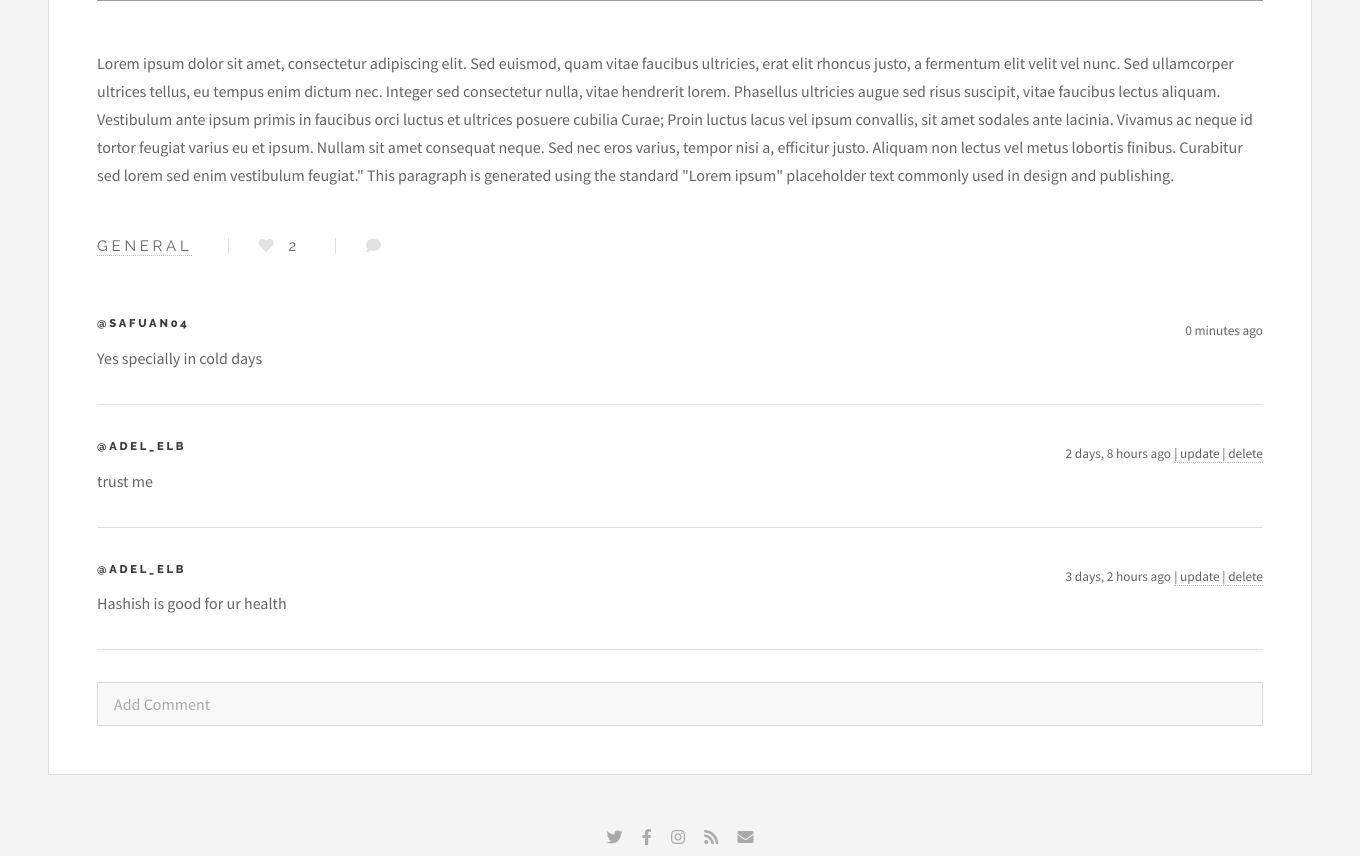
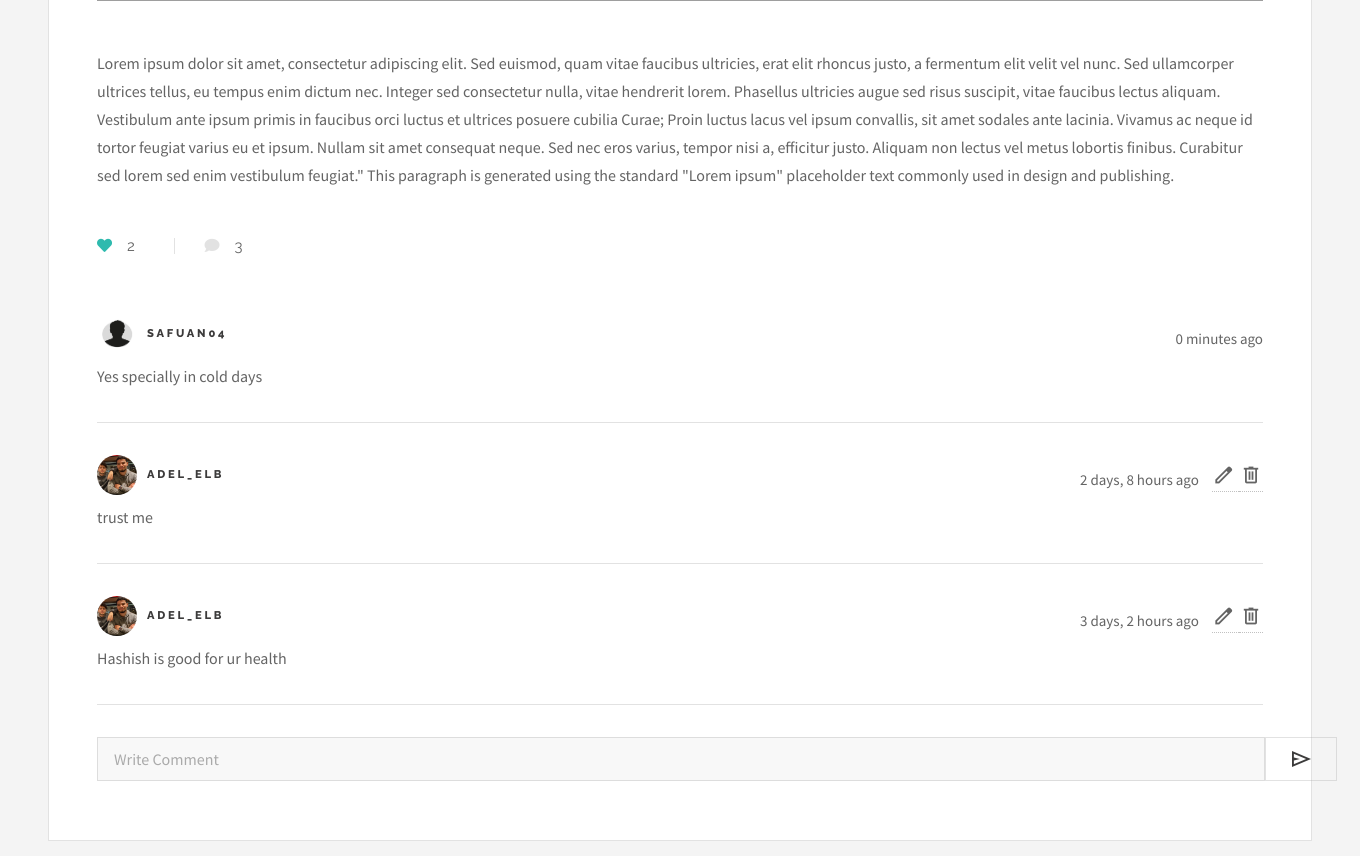
Before and after one commit to Elbadil/Tales_Of_Morocco, a Django app: page /blog/9/ in a window 1360 px wide. Shown: the part 1221-2077 px from the top of the page. Run offline with Django 4.2, Linux system fonts and the light colour scheme; a user stored in the database is signed in; data comes from the database, SQL or seed files in the repository; both versions use the stored data as it was after the commit; grey boxes are pictures that could not be loaded.

Commit message:
More Blog Post Styling

```diff
--- a/base/templates/blog.html
+++ b/base/templates/blog.html
@@ -1,46 +1,178 @@
-{% extends 'layout.html' %}
+<!DOCTYPE HTML>
 {% load static %}
-{% block content %}
-<input type="hidden" id="csrf-token" value="{{ csrf_token }}">
-<div class="blog-post">
-    <h3><a href="{% url 'profile' post.author.id %}">@{{ post.author.username }}</a></h3>
-    <small>{{ post.created | timesince }} ago</small>
+<html>
+<head>
+  <meta charset="utf-8" />
+  <meta name="viewport" content="width=device-width, initial-scale=1, user-scalable=no" />
+  <link rel="stylesheet" href="{% static 'styles/main.css' %}" />
+  <link rel="stylesheet" href="{% static 'styles/pics.css' %}" />
+  <link rel="stylesheet" href="https://cdnjs.cloudflare.com/ajax/libs/font-awesome/4.7.0/css/font-awesome.min.css">
+  <link rel="stylesheet" href="https://fonts.googleapis.com/css2?family=Material+Symbols+Outlined:opsz,wght,FILL,GRAD@20..48,100..700,0..1,-50..200" />
+  {% if title %}
+    <title>{{ title }} | Tales Of Morocco</title>
+  {% else %}
+    <title>Tales Of Morocco</title>
+  {% endif %}
+</head>
+  <body class="single is-preload">
+    <!-- Wrapper -->
+    <div id="wrapper">
+      <!-- Header & Menu -->
+      {% include 'header_menu.html' %}
+
+      <!-- Main -->
+      <div id="main">
+        {% if messages %}
+        {% for message in messages %}
+          <div class="alert {{ message.tags }}" role="alert">
+            {{ message }}
+          </div>
+        {% endfor %}
+        {% endif %}
+        <!-- Post -->
+        <input type="hidden" id="csrf-token" value="{{ csrf_token }}" />
+        <article class="post">
+          <header>
+            <div class="title">
+              <h2><a href="{% url 'blog' post.id %}">{{ post.title }}</a></h2>
+              <p><a href="{% url 'city-blogs' post.city.id %}">{{ post.city }}</a>
+                | {{ post.specific_location }}
+              </p>
               {% if request.user == post.author %}
-        <a href="{% url 'update-blog' post.id %}">update</a>
-        <a href="{% url 'delete-blog' post.id %}">delete</a>
+              <p class="update-delete">
+                <a href="{% url 'update-blog' post.id %}" class="no-underline">
+                  <span class="material-symbols-outlined">
+                  edit
+                  </span>
+                </a>
+                <a href="{% url 'delete-blog' post.id %}" class="no-underline">
+                  <span class="material-symbols-outlined">
+                  delete
+                  </span>
+                </a>
+              </p>
               {% endif %}
-    <h3>{{ post.title }}</h3>
-    <p>City: <a href="{% url 'city-blogs' post.city.id %}">{{ post.city }}</a></p>
-    <p>Location: {{ post.specific_location }}</p>
+            </div>
+            <div class="meta">
+              <time class="published" datetime="2015-11-01">{{ post.created | date }}</time>
+              <a href="{% url 'profile' post.author.id %}" class="author">
+                <span class="name">{{ post.author.username }}</span>
+                <img src="{{ post.author.avatar.url }}" alt=""/></a>
+            </div>
+          </header>
+          <!-- Post Picture -->
+          {% if post.picture %}
+          <span class="image featured"><img src="{{ post.picture.url }}" alt=""/></span>
+          {% else %}
+          <span class="image featured"><img src="{% static 'images/pic01.jpg' %}" alt=""/></span>
+          {% endif %}
           <p>{{ post.description }}</p>
-    <!-- like button -->
-    <i class="fa fa-heart {% if post.user_liked %}liked{% endif %}" data-post-id="{{ post.id }}"></i>
-    <b><span id="like-{{ post.id }}">{% if post.likes > 0 %}{{ post.likes }}{% endif %}</span>
-    <!-- comment button -->
-    <a class="comment-link" href="{% url 'blog' post.id %}"><i class="fa fa-comments-o"></i>
-    <span>   {% if post_comments.count > 0 %}{{ post_comments.count }}{% endif %}</span></b></a>
-    <hr>
-    <!-- Comment section -->
-    <h3>Comments</h3>
+          <footer>
+            <ul class="stats">
+              <!-- Like Icon -->
+              <li>
+                <i class="icon solid fa-heart {% if post.user_liked %}liked{% endif %}"
+                data-post-id="{{ post.id }}"></i><span id="like-{{ post.id }}">{{ post.likes }}</span>
+              </li>
+              <!-- Comment Icon -->
+              <li>
+                <a href="#" class="icon solid fa-comment">{{ post_comments.count }}</a>
+              </li>
+            </ul>
+          </footer>
+          <span>
+            <!-- Comments -->
             {% for comment in post_comments %}
-        <h4><a href="{% url 'profile' comment.user.id %}">@{{ comment.user.username }}</a></h4>
-        {% if comment.edited %}
-            <small>{{ comment.created | timesince }} ago - Edited</small>
-        {% else %}
-            <small>{{ comment.created | timesince }} ago</small>
+            <div class="user-comment">
+              <div class="profile-comment">
+                <div>
+                  <img class="avatar-mini" src="{{ comment.user.avatar.url }}" alt="" />
+                </div>
+                <div class="user-username">
+                  <h4>
+                    <a href="{% url 'profile' comment.user.id %}">{{ comment.user.username }}</a>
+                  </h4>
+                </div>
+              </div>
+              <div class="up-del-comment">
+                <div>
+                  <small style="font-size: 15px;">
+                    {{ comment.created | timesince }} ago
+                    {% if comment.edited %} - Edited{% endif %}
+                  </small>
+                </div>
+                {% if request.user == comment.user %}
+                <div>
+                  <a href="{% url 'update-comment' comment.id %}" class="comment-a">
+                    <span class="material-symbols-outlined small">
+                      edit
+                    </span>
+                  </a>
+                  <a href="{% url 'delete-comment' comment.id %}">
+                    <span class="material-symbols-outlined small" class="comment-a">
+                      delete
+                    </span>
+                  </a>
+                </div>
                 {% endif %}
-        {% if request.user == comment.user %}
-            <a href="{% url 'update-comment' comment.id %}">update</a>
-            <a href="{% url 'delete-comment' comment.id %}">delete</a>
-        {% endif %}
+              </div>
+            </div>
             <p>{{ comment.body }}</p>
-        <hr>
+            <hr />
             {% endfor %}
             <!-- Comment Field -->
+            {% if request.user.is_authenticated %}
             <form method="POST" action="">
               {% csrf_token %}
-        <input type="text" name="body" placeholder="Add Comment">
+              <div class="comment-field">
+                <div>
+                  <input type="text" name="body" placeholder="Write Comment" />
+                </div>
+                <div>
+                  <button type="submit">
+                    <span class="material-symbols-outlined arrow">
+                    send
+                    </span>
+                  </button>
+                </div>
+              </div>
             </form>
+            {% endif %}
+          </span>
+        </article>
       </div>
+      <!-- Footer -->
+      <section id="footer">
+        <ul class="icons">
+          <li>
+            <a href="#" class="icon brands fa-twitter"><span class="label">Twitter</span></a>
+          </li>
+          <li>
+            <a href="#" class="icon brands fa-facebook-f"><span class="label">Facebook</span></a>
+          </li>
+          <li>
+            <a href="#" class="icon brands fa-instagram"><span class="label">Instagram</span></a>
+          </li>
+          <li>
+            <a href="#" class="icon solid fa-rss"><span class="label">RSS</span></a>
+          </li>
+          <li>
+            <a href="#" class="icon solid fa-envelope"><span class="label">Email</span></a>
+          </li>
+        </ul>
+        <p class="copyright">
+          &copy; Untitled. Design: <a href="http://html5up.net">HTML5 UP</a>.
+          Images: <a href="http://unsplash.com">Unsplash</a>.
+        </p>
+      </section>
+    </div>
+
+    <!-- Scripts -->
+    <script src="{% static 'scripts/jquery.min.js' %}"></script>
+    <script src="{% static 'scripts/browser.min.js' %}"></script>
+    <script src="{% static 'scripts/breakpoints.min.js' %}"></script>
+    <script src="{% static 'scripts/util.js' %}"></script>
+    <script src="{% static 'scripts/main.js' %}"></script>
     <script src="{% static 'scripts/like_post.js' %}"></script>
-{% endblock %}
+  </body>
+</html>
--- a/base/templates/index-single-post.html
+++ /dev/null
@@ -1,104 +0,0 @@
-<!DOCTYPE HTML>
-{% load static %}
-<html>
-<head>
-  <title>Future Imperfect by HTML5 UP</title>
-  <meta charset="utf-8" />
-  <meta name="viewport" content="width=device-width, initial-scale=1, user-scalable=no" />
-  <link rel="stylesheet" href="{% static 'styles/main.css' %}" />
-  <link rel="stylesheet" href="{% static 'styles/pics.css' %}" />
-</head>
-<body class="single is-preload">
-
-<!-- Wrapper -->
-  <div id="wrapper">
-
-    <!-- Header & Menu -->
-      {% include 'header_menu.html' %}
-
-    <!-- Main -->
-      <div id="main">
-
-        <!-- Post -->
-          <input type="hidden" id="csrf-token" value="{{ csrf_token }}">
-          <article class="post">
-            <header>
-              <div class="title">
-                <h2><a href="{% url 'blog' post.id %}">{{ post.title }}</a></h2>
-                <p><a href="{% url 'city-blogs' post.city.id %}">{{ post.city }}</a> | {{ post.specific_location }} </p>
-                {% if request.user == post.author %}
-                  <p><a href="{% url 'update-blog' post.id %}">edit</a> | <a href="{% url 'delete-blog' post.id %}">delete</a></p>
-                {% endif %}
-              </div>
-              <div class="meta">
-                <time class="published" datetime="2015-11-01">{{ post.created | date }}</time>
-                <a href="{% url 'profile' post.author.id %}" class="author"><span class="name">{{ post.author.username }}</span><img src="{{ post.author.avatar.url }}" alt="" /></a>
-              </div>
-            </header>
-            {% if post.picture %}
-              <span class="image featured"><img src="{{ post.picture.url }}" alt="" /></span>
-            {% else %}
-              <span class="image featured"><img src="{% static 'images/pic01.jpg' %}" alt="" /></span>
-            {% endif %}
-            <p>{{ post.description }}</p>
-            <footer>
-              <ul class="stats">
-                <li><a href="#">General</a></li>
-                <li><a href="#" class="icon solid fa-heart">{{ post.likes }}</a></li>
-                <li><a href="#" class="icon solid fa-comment">{{ post.comments.count }}</a></li>
-              </ul>
-            </footer>
-            <span>
-              {% for comment in post_comments %}
-              <div style="display: flex; justify-content: space-between; align-items: center;">
-                <div>
-                  <h4><a href="{% url 'profile' comment.user.id %}">@{{ comment.user.username }}</a></h4>
-                </div>
-                <div>
-                  {% if comment.edited %}
-                    <small style="font-size: smaller;">{{ comment.created | timesince }} ago - Edited</small>
-                  {% else %}
-                    <small style="font-size: smaller;">{{ comment.created | timesince }} ago</small>
-                  {% endif %}
-                  {% if request.user == comment.user %}
-                    <a href="{% url 'update-comment' comment.id %}" style="font-size: smaller;">| update | </a>
-                    <a href="{% url 'delete-comment' comment.id %}" style="font-size: smaller;">delete</a>
-                  {% endif %}
-                </div>
-              </div>
-              <p>{{ comment.body }}</p>
-              <hr>
-                {% endfor %}
-                    <!-- Comment Field -->
-                <form method="POST" action="">
-                  {% csrf_token %}
-                  <input type="text" name="body" placeholder="Add Comment">
-                </form>
-            </span>
-          </article>
-
-      </div>
-
-    <!-- Footer -->
-      <section id="footer">
-        <ul class="icons">
-          <li><a href="#" class="icon brands fa-twitter"><span class="label">Twitter</span></a></li>
-          <li><a href="#" class="icon brands fa-facebook-f"><span class="label">Facebook</span></a></li>
-          <li><a href="#" class="icon brands fa-instagram"><span class="label">Instagram</span></a></li>
-          <li><a href="#" class="icon solid fa-rss"><span class="label">RSS</span></a></li>
-          <li><a href="#" class="icon solid fa-envelope"><span class="label">Email</span></a></li>
-        </ul>
-        <p class="copyright">&copy; Untitled. Design: <a href="http://html5up.net">HTML5 UP</a>. Images: <a href="http://unsplash.com">Unsplash</a>.</p>
-      </section>
-
-  </div>
-
-<!-- Scripts -->
-  <script src="{% static 'scripts/jquery.min.js' %}"></script>
-  <script src="{% static 'scripts/browser.min.js' %}"></script>
-  <script src="{% static 'scripts/breakpoints.min.js' %}"></script>
-  <script src="{% static 'scripts/util.js' %}"></script>
-  <script src="{% static 'scripts/main.js' %}"></script>
-
-</body>
-</html>
--- a/base/views.py
+++ b/base/views.py
@@ -23,7 +23,7 @@ def home(request):
     )
 
     likes = Like.objects.all()
-    comments = Like.objects.all()
+    comments = Comment.objects.all()
 
     # paginate the posts
     posts = paginatePosts(request, posts_list)
@@ -259,7 +259,7 @@ def blog(request, pk):
         'post': post,
         'post_comments': post_comments
     }
-    return render(request, 'index-single-post.html', context)
+    return render(request, 'blog.html', context)
 
 
 @login_required(login_url='login')
@@ -308,6 +308,7 @@ def deleteBlog(request, pk):
         return HttpResponse('Unauthorized')
     if request.method == 'POST':
         post.delete()
+        messages.success(request, "Your Blog has been successfully deleted!")
         return redirect('home')
 
     context = {
@@ -343,6 +344,7 @@ def deleteComment(request, pk):
         return HttpResponse('Unauthorized')
     if request.method == "POST":
         comment.delete()
+        messages.success(request, "Your Comment has been successfully deleted!")
         return redirect('blog', pk=comment.blogPost.id)
 
     context = {
--- a/static/styles/pics.css
+++ b/static/styles/pics.css
@@ -3,8 +3,8 @@
 
 /* menu */
 .avatar-mini {
-  width: 14%;
-  height: 14%;
+  width: 40px;
+  height: 40px;
   border-radius: 50%;
 }
 
@@ -141,3 +141,74 @@ i.icon.solid.fa-heart:hover::before {
   padding: 10px 15px;
   background-color: #2ebaae;
 }
+
+/* update delete */
+.update-delete a.no-underline {
+  text-decoration: none !important;
+  margin-right: 5px;
+}
+
+.material-symbols-outlined {
+  font-variation-settings:
+  'FILL' 0,
+  'wght' 400,
+  'GRAD' 0,
+  'opsz' 30
+}
+
+.material-symbols-outlined.small {
+  font-variation-settings:
+  'FILL' 0,
+  'wght' 400,
+  'GRAD' 0,
+  'opsz' 10
+}
+
+a.comment-a {
+  text-decoration: none !important;
+  margin-left: 13px;
+}
+
+/* Comments */
+.user-comment {
+  display: flex;
+  justify-content: space-between;
+  align-items: center;
+}
+
+.profile-comment {
+  display: flex;
+  justify-content: flex-start;
+  align-items: center;
+}
+
+.user-username {
+  margin-left: 10px;
+}
+
+.up-del-comment {
+  display: flex;
+  justify-content: flex-start;
+  align-items: center;
+}
+
+/* Comment Field */
+
+.comment-field {
+  display: flex;
+  justify-content: flex-start;
+  text-align: center;
+}
+
+.comment-field button {
+  height: 81%;
+}
+
+.comment-field input {
+  width: 73em;
+}
+
+.material-symbols-outlined.arrow {
+  padding-top: 10px;
+  padding-bottom: 10px;
+}
```
Also changed, not shown: base/templates/blog_old.html (added, +46 -0 lines), db.sqlite3. Lines whose indentation alone changed are shown as unchanged.
